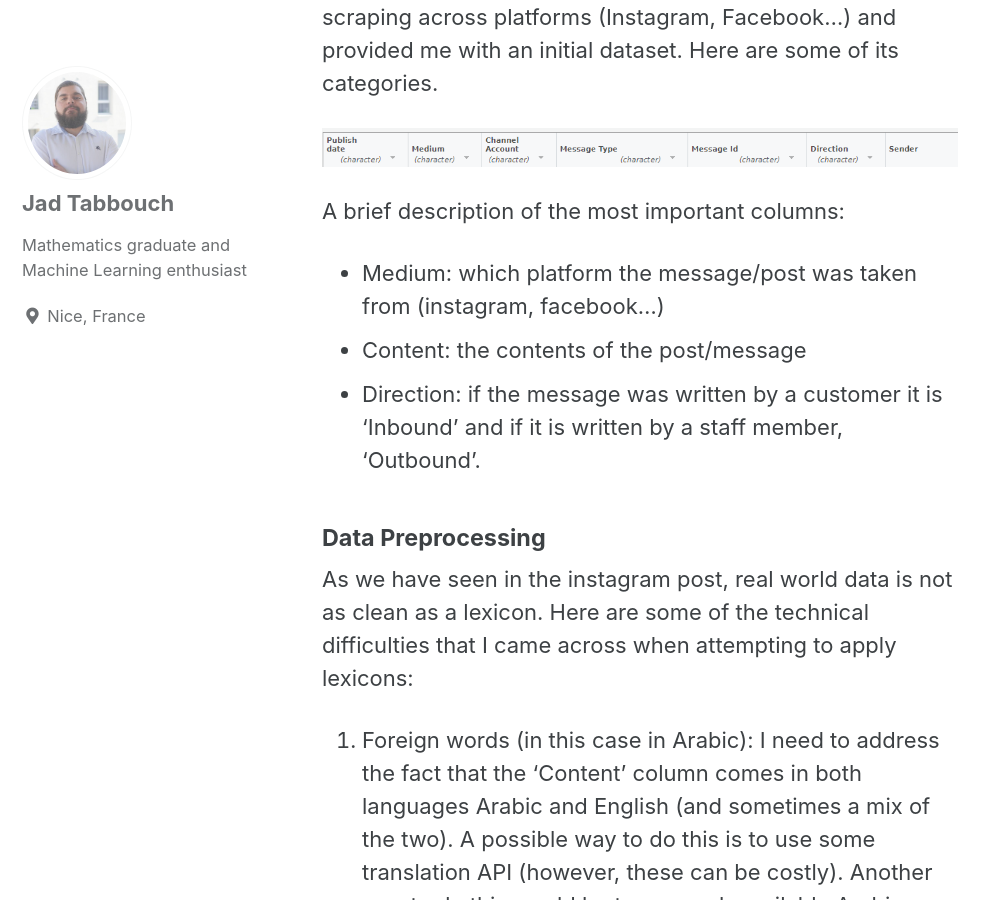
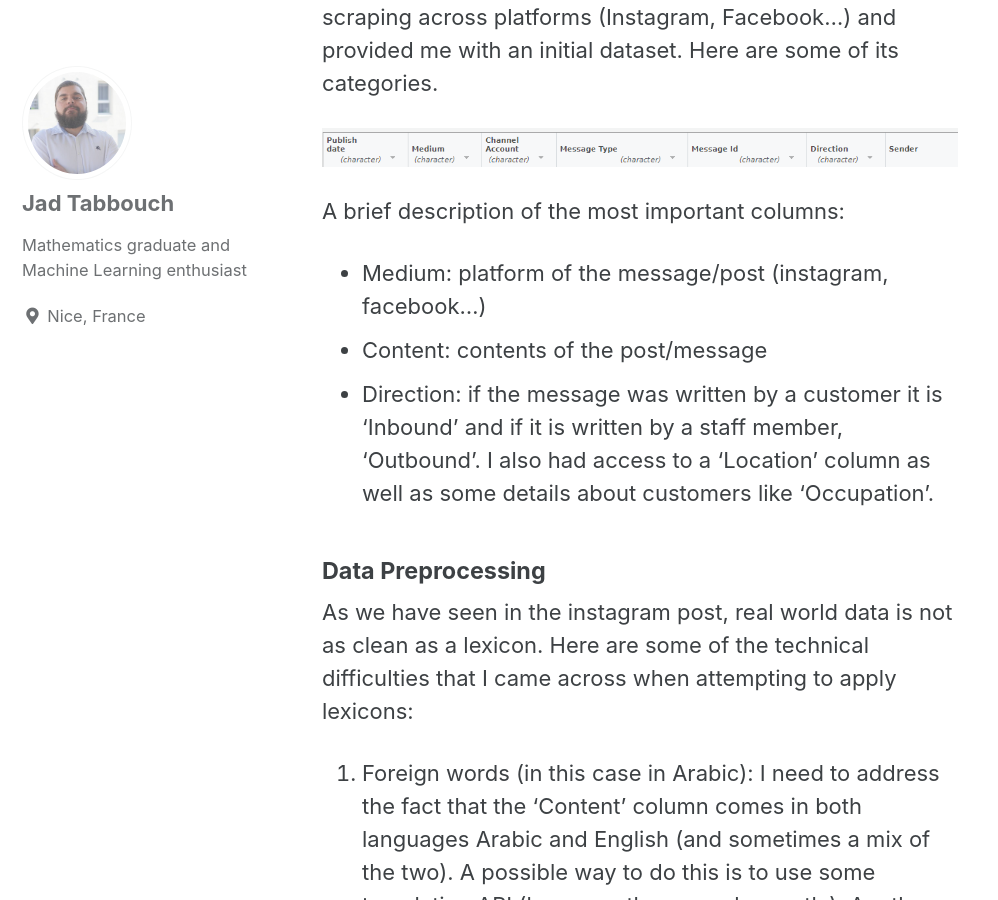
Before and after one commit to jad-tab/jad-tab.github.io, a Jekyll site: the page built from _posts/2020-04-06-NLP.md, in a window 1280 px wide and 900 px high, scrolled down 4485 px. Shown: the whole window, without its empty margins (0-998 px from the left). Built offline with Jekyll 4.4.1, drawn with Linux system fonts in a browser that asks for light colours; cached includes are drawn as plain includes.

Commit message:
Update 2020-04-06-NLP.md

```diff
--- a/_posts/2020-04-06-NLP.md
+++ b/_posts/2020-04-06-NLP.md
@@ -85,9 +85,10 @@ CrabMobile's data science team performed some web scraping across platforms (Ins
 
 A brief description of the most important columns:
 
-- Medium: which platform the message/post was taken from (instagram, facebook...)
-- Content: the contents of the post/message
+- Medium: platform of the message/post (instagram, facebook...)
+- Content:  contents of the post/message
 - Direction: if the message was written by a customer it is ‘Inbound’ and if it is written by a staff member, ‘Outbound’.
+I also had access to a 'Location' column as well as some details about customers like 'Occupation'.
 
 #### Data Preprocessing
 
```
